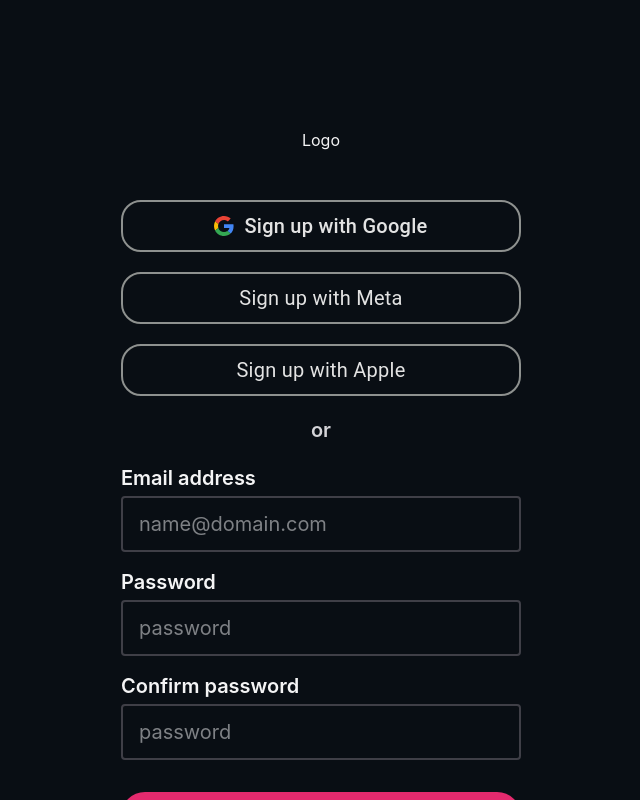
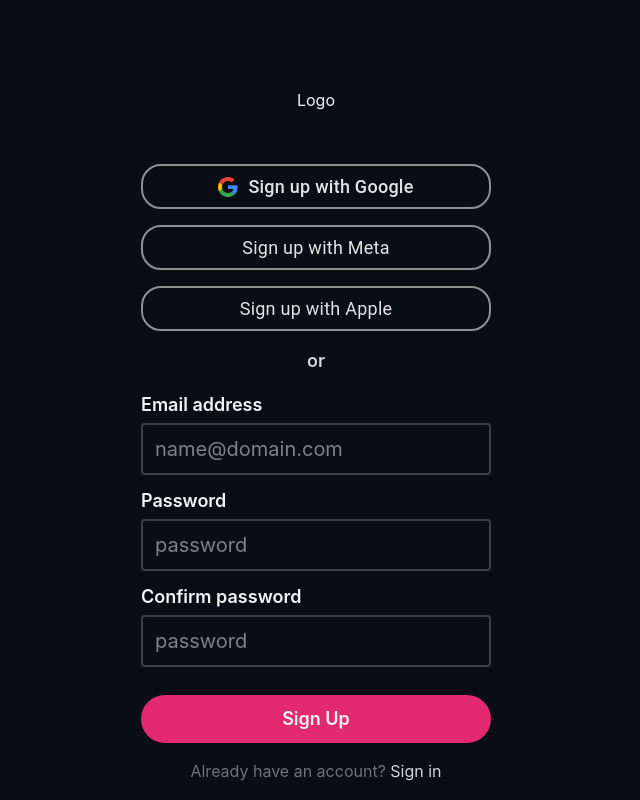
Before and after one commit to Yannick179/FoodTracker, a SvelteKit app: page /register in a window 1280 px wide. Shown: the whole page, without its empty margins (319-959 px from the left). Built offline with nearby package versions, Linux system fonts and the light colour scheme.

Commit message:
fix sizing of the login and register

```diff
--- a/src/app.css
+++ b/src/app.css
@@ -63,8 +63,8 @@
     color: #e3e3e3;
     cursor: pointer;
     font-family: 'Roboto', arial, sans-serif;
-    font-size: 20px;
-    height: 52px;
+    font-size: 18px;
+    height: 45px;
     letter-spacing: 0.25px;
     outline: none;
     overflow: hidden;
--- a/src/routes/(auth)/+layout.svelte
+++ b/src/routes/(auth)/+layout.svelte
@@ -5,10 +5,10 @@
 
 
 
-<div class="min-h-screen bg-background text-zinc-100 antialiased">
-<!--	<Navbar />-->
+<div class="h-screen flex flex-col bg-background text-zinc-100 antialiased overflow-hidden">
 
-	<main class="text-zinc-100">
+	<main class="flex-1 min-h-0 overflow-y-auto [scrollbar-gutter:stable]">
 		{@render children()}
 	</main>
+
 </div>
--- a/src/routes/(auth)/login/+page.svelte
+++ b/src/routes/(auth)/login/+page.svelte
@@ -47,13 +47,13 @@
     }
 </script>
 
-<div class="min-h-screen flex justify-center text-zinc-100 py-6">
+<div class="flex justify-center text-zinc-100 pt-6">
 
-    <div class="flex flex-col w-[400px] py-6 space-y-5 mt-20">
+    <div class="flex flex-col w-[350px] py-6 space-y-4 mt-10">
 
         <div class="text-center">Logo</div>
 
-        <div class="text-center text-[55px] text-zinc-100 font-bold mb-12">Welcome Back</div>
+        <div class="text-center text-[50px] text-zinc-100 font-bold mb-12">Welcome Back</div>
 
         <!-- prebuilt google button for sign in-->
         <a class="gsi-material-button" href="/api/auth/google" >
@@ -82,7 +82,7 @@
             Sign up with Apple
         </button>
 
-        <div class="text-center text-zinc-300 text-xl font-semibold">
+        <div class="text-center text-zinc-300 text-lg font-semibold">
             or
         </div>
 
@@ -95,7 +95,7 @@
                             bind:value={email}
                             required
                             placeholder="name@domain.com"
-                            class="mt-1 text-xl font-normal w-full rounded border-2 border-zinc-700 px-4 py-3 focus:border-brand focus:outline-none"/>
+                            class="mt-1 text-lg font-normal w-full rounded border-2 border-zinc-700 px-3 py-2.5 focus:border-brand focus:outline-none"/>
                 </label>
             </div>
 
@@ -106,19 +106,19 @@
                             bind:value={password}
                             required
                             placeholder="password"
-                            class="mt-1 text-xl font-normal w-full rounded border-2 border-zinc-700 px-4 py-3 focus:border-brand focus:outline-none"/>
+                            class="mt-1 text-lg font-normal w-full rounded border-2 border-zinc-700 px-3 py-2.5 focus:border-brand focus:outline-none"/>
                 </label>
             </div>
 
             <button
                     class="mt-4 cursor-pointer w-full rounded-3xl font-semibold
-				bg-brand text-zinc-100 hover:bg-brand-hover  px-4 py-3 text-xl">
+				bg-brand text-zinc-100 hover:bg-brand-hover px-3 py-2.5 text-lg">
                 Sign in
             </button>
 
         </form>
 
-        <p class="text-xl text-zinc-500 text-center">
+        <p class="text-base text-zinc-500 text-center">
             Already have an account?
             <a href="/register" class="text-zinc-300 hover:underline">Sign up</a>
         </p>
--- a/src/routes/(auth)/register/+page.svelte
+++ b/src/routes/(auth)/register/+page.svelte
@@ -52,11 +52,11 @@
     }
 </script>
 
-<div class="min-h-screen flex justify-center text-zinc-100 py-6">
+<div class="min-h-screen flex justify-center text-zinc-100 pt-6">
 
-    <div class="flex flex-col w-[400px] py-6 space-y-5 mt-20">
+    <div class="flex flex-col w-[350px] py-6 space-y-4 mt-10">
 
-        <div class="text-center mb-12">Logo</div>
+        <div class="text-center mb-13">Logo</div>
 
         <!-- prebuilt google button for sign up-->
         <a class="gsi-material-button" href="/api/auth/google" >
@@ -84,56 +84,56 @@
             Sign up with Apple
         </button>
 
-        <div class="text-center text-zinc-300 text-xl font-semibold">
+        <div class="text-center text-zinc-300 text-lg font-semibold">
             or
         </div>
 
-        <form on:submit|preventDefault={register} class="space-y-4">
+        <form on:submit|preventDefault={register} class="space-y-3">
 
             <div>
-                <label class="text-xl font-semibold">Email address
+                <label class="text-lg font-semibold">Email address
                     <input
                             type="email"
                             bind:value={email}
                             required
                             placeholder="name@domain.com"
-                            class="mt-1 text-xl font-normal w-full rounded border-2 border-zinc-700 px-4 py-3  focus:border-brand focus:outline-none"/>
+                            class="mt-1 text-xl font-normal w-full rounded border-2 border-zinc-700 px-3 py-2.5  focus:border-brand focus:outline-none"/>
                 </label>
             </div>
 
             <div>
-                <label class="text-xl font-semibold">Password
+                <label class="text-lg font-semibold">Password
                 <input
                         type="password"
                         bind:value={password}
                         required
                         placeholder="password"
-                        class="mt-1 text-xl font-normal w-full rounded border-2 border-zinc-700 px-4 py-3  focus:border-brand focus:outline-none"/>
+                        class="mt-1 text-xl font-normal w-full rounded border-2 border-zinc-700 px-3 py-2.5  focus:border-brand focus:outline-none"/>
                 </label>
             </div>
 
             <!-- Confirm -->
             <div>
-                <label class="text-xl font-semibold">Confirm password
+                <label class="text-lg font-semibold">Confirm password
                     <input
                             type="password"
                             bind:value={confirmPassword}
                             required
                             placeholder="password"
-                            class="mt-1 text-xl font-normal w-full rounded border-2 border-zinc-700 px-4 py-3 focus:border-brand focus:outline-none"/>
+                            class="mt-1 text-xl font-normal w-full rounded border-2 border-zinc-700 px-3 py-2.5 focus:border-brand focus:outline-none"/>
                 </label>
 
             </div>
 
             <button
                     class="mt-4 cursor-pointer w-full rounded-3xl font-semibold
-				bg-brand text-zinc-100 hover:bg-brand-hover  px-4 py-3 text-xl">
+				bg-brand text-zinc-100 hover:bg-brand-hover  px-3 py-2.5 text-lg">
                 Sign Up
             </button>
 
         </form>
 
-        <p class="text-xl text-zinc-500 text-center">
+        <p class="text-base text-zinc-500 text-center">
             Already have an account?
             <a href="/login" class="text-zinc-300 hover:underline">Sign in</a>
         </p>
```
